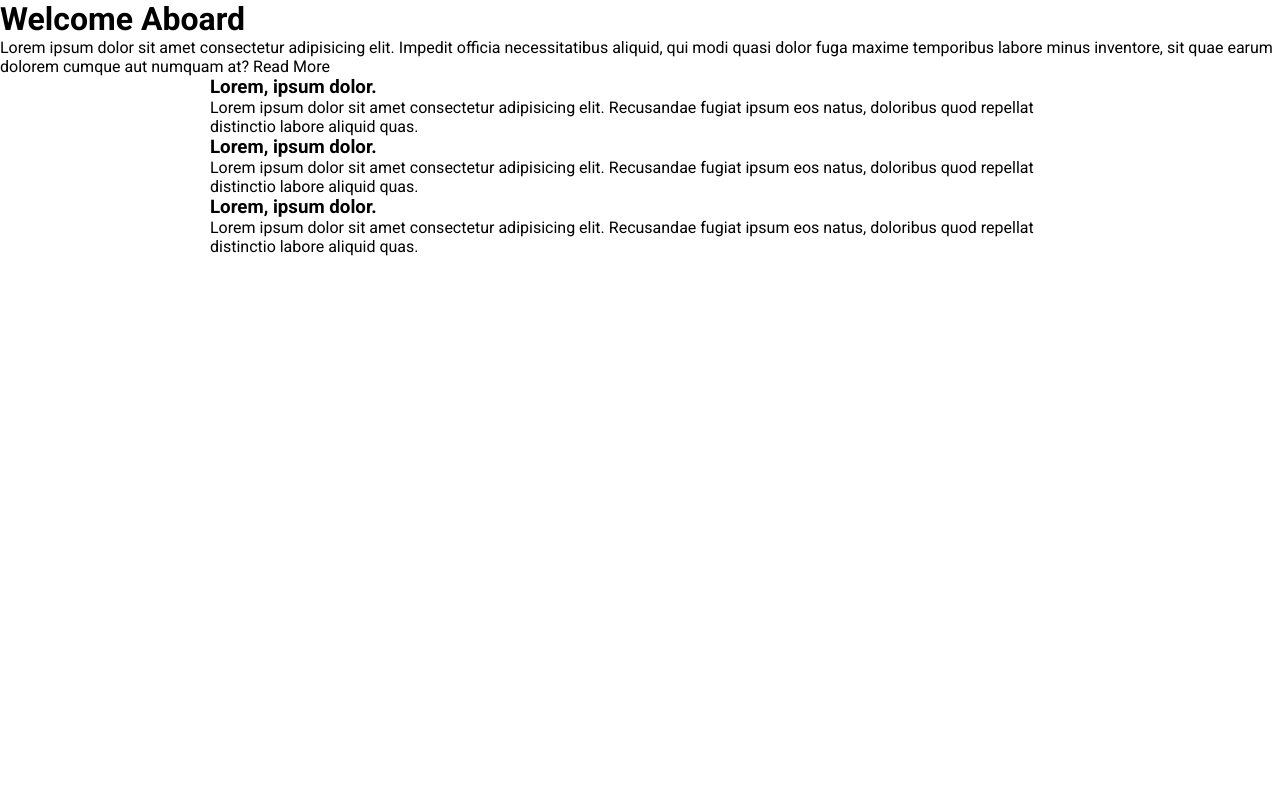
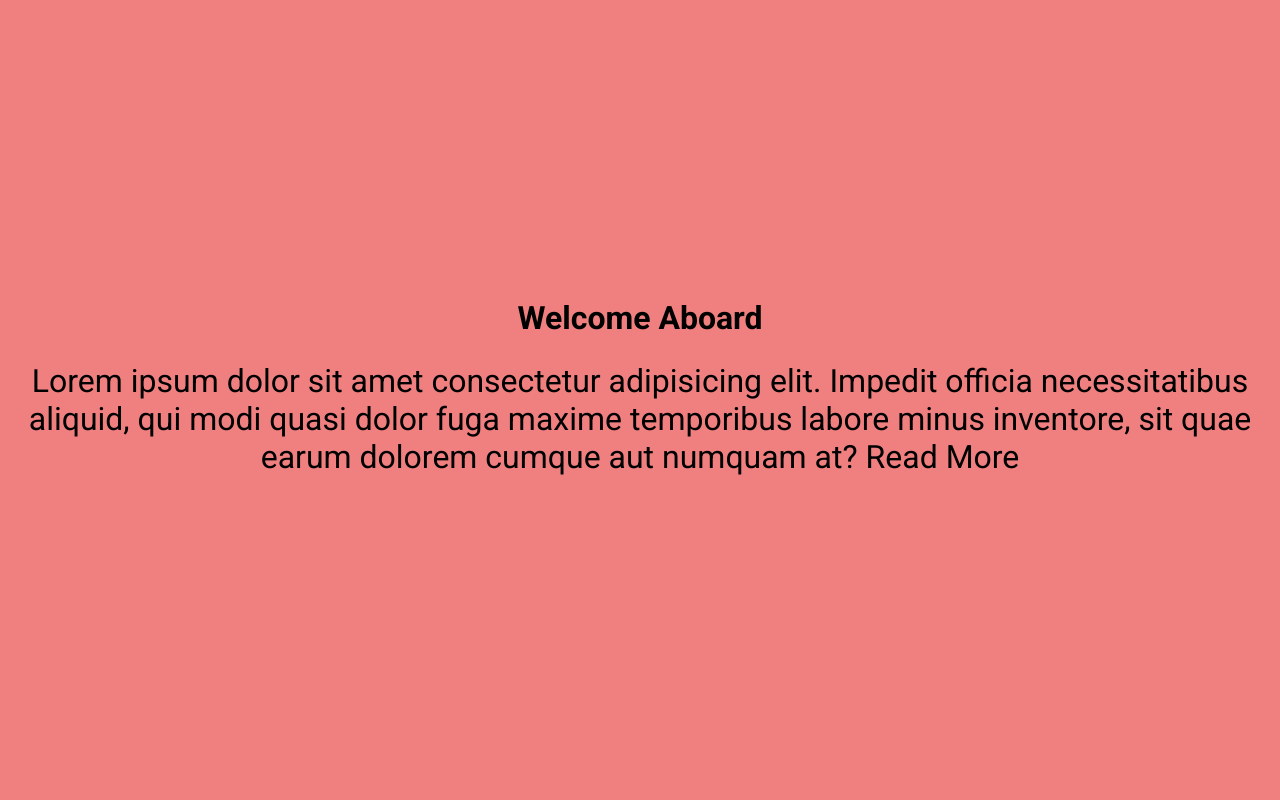
Before and after one commit to Ztevencodes/Nested-CSS-project, a plain HTML site: page index.html in a window 1280 px wide. Shown: the top 800 px of the page. Drawn offline with Linux system fonts and the light colour scheme.

Commit message:
Update styles.css

```diff
--- a/css/styles.css
+++ b/css/styles.css
@@ -17,3 +17,36 @@ a {
     margin: 0 auto;
     padding: 0 20px;
 }
+
+.hero {
+    display: flex;
+    flex-direction: column;
+    justify-content: center;
+    align-items: center;
+    text-align: center;
+    height: 100vh;
+    background-color: lightcoral;
+    padding: 0 20px;
+
+    h1 {
+        font-size: 2rem;
+        line-height: 1.2;
+    }
+
+    p {
+       font-size: 2rem;
+       margin: 25px 0;
+    }
+
+    a {
+        color: #fff;
+
+        &:hover {
+            color: lightyellow;
+        }
+    }
+}
+
+.section {
+    margin: 50px 0;
+}
```
